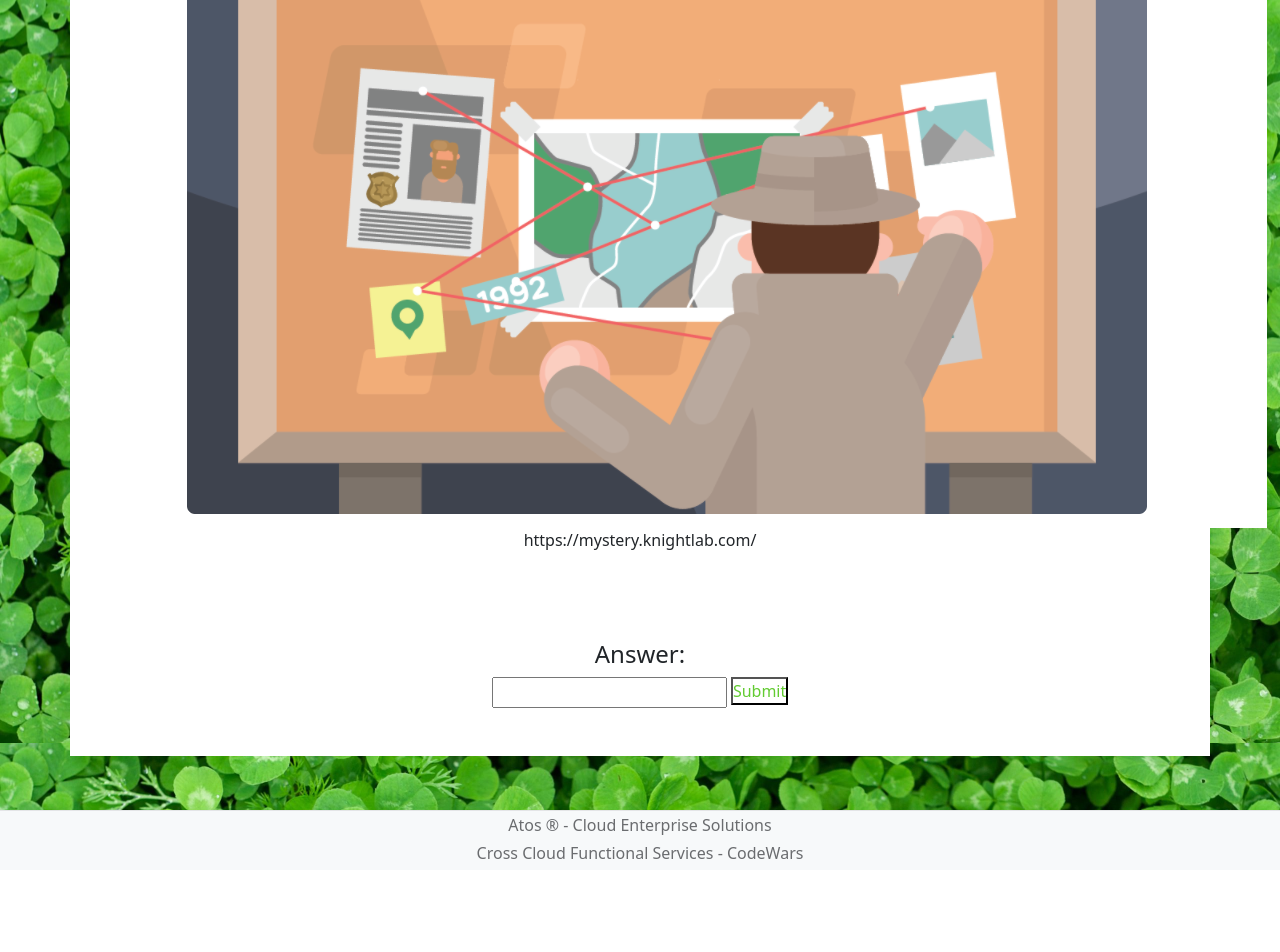
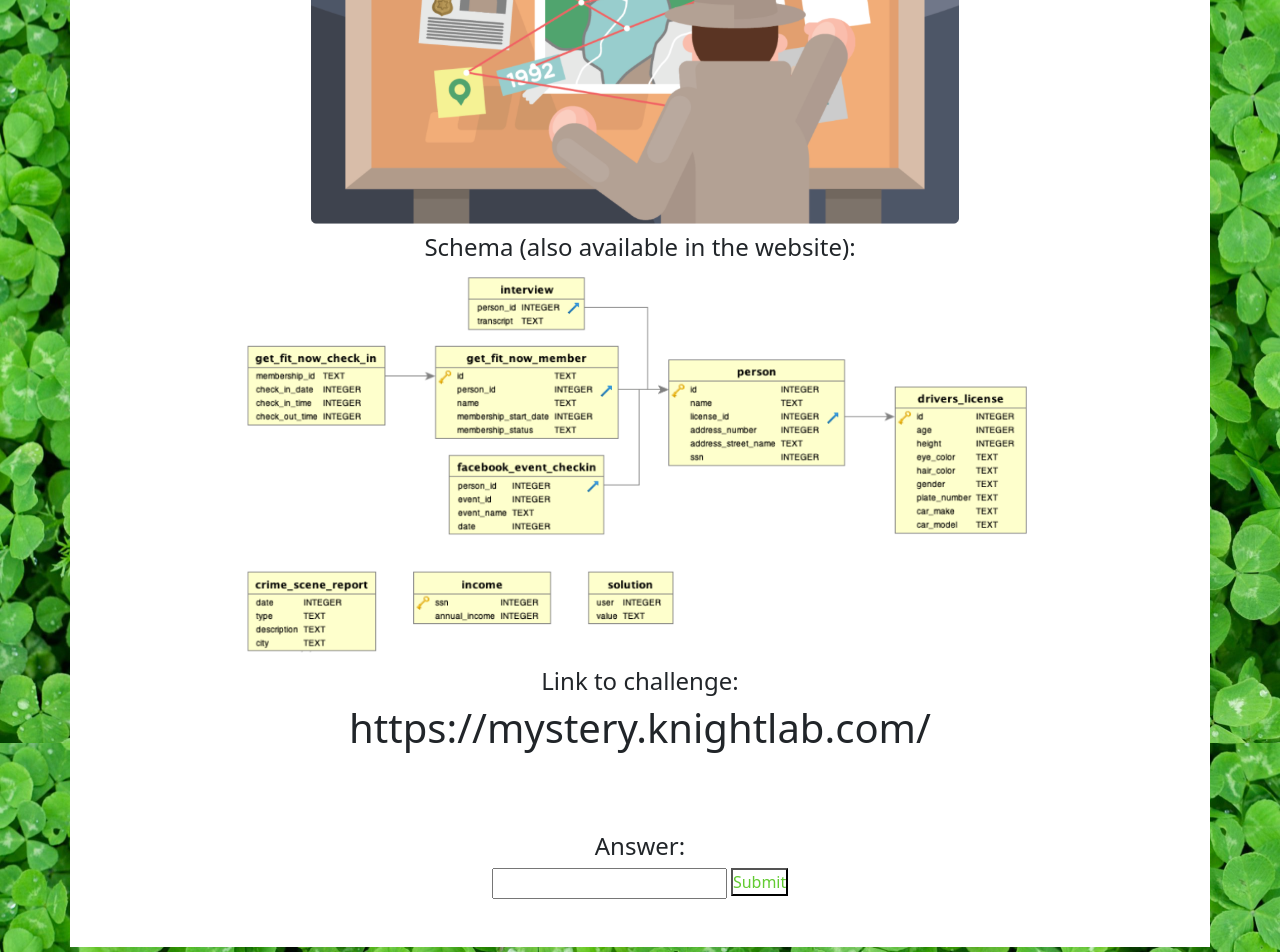
Before and after one commit to AtosCodeWars/CodeWars-June, a website: page pages/challenges/SQLMurderMystery.html in a window 1280 px wide. Shown: the part 888-1840 px from the top of the page. Before the commit the page ends 1758 px from the top, so only its background shows below. Drawn offline with Linux system fonts and the light colour scheme; files whose address does not match are found by name.

Commit message:
renamed file names

```diff
--- a/pages/challenges/SQLMurderMystery.html
+++ b/pages/challenges/SQLMurderMystery.html
@@ -26,8 +26,13 @@
             <h3>Below, you will find a link to a website where you will need to solve a puzzle using SQL.
             </h3>
             <br/>
-            <image src="../../img/SQLMurderMystery/Screen Shot 2022-04-04 at 10.15.58.png"/>
-            <p>https://mystery.knightlab.com/</p>
+            <image src="../../img/SQLMurderMystery/Title.png" style="width: 800px"/>
+            <br/>
+            <h4>Schema (also available in the website):</h4>
+            <image src="../../img/SQLMurderMystery/Schema.png" style="width: 800px"/>
+            <br/>
+            <h4>Link to challenge:</h4>
+            <h1>https://mystery.knightlab.com/</h1>
             <br/>
             <br/>
             <br/>
```
Also changed, not shown: index.html (+3 -3 lines), pages/challenge.html (+2 -2 lines), img/SQLMurderMystery/Schema.png (added), img/SQLMurderMystery/Title.png (renamed from img/SQLMurderMystery/Screen Shot 2022-04-04 at 10.15.58.png), pages/challenges/Cipher1_SGVs.html (renamed from pages/challenges/Cipher1.html), pages/challenges/Cipher2_bG8g.html (renamed from pages/challenges/Cipher2.html), pages/challenges/Cipher3_V29y.html (renamed from pages/challenges/Cipher3.html), pages/challenges/Riddles1_bGQh.html (renamed from pages/challenges/Riddles1.html), pages/challenges/Riddles2_IE15.html (renamed from pages/challenges/Riddles2.html), pages/challenges/Riddles3_IG5h.html (renamed from pages/challenges/Riddles3.html).
